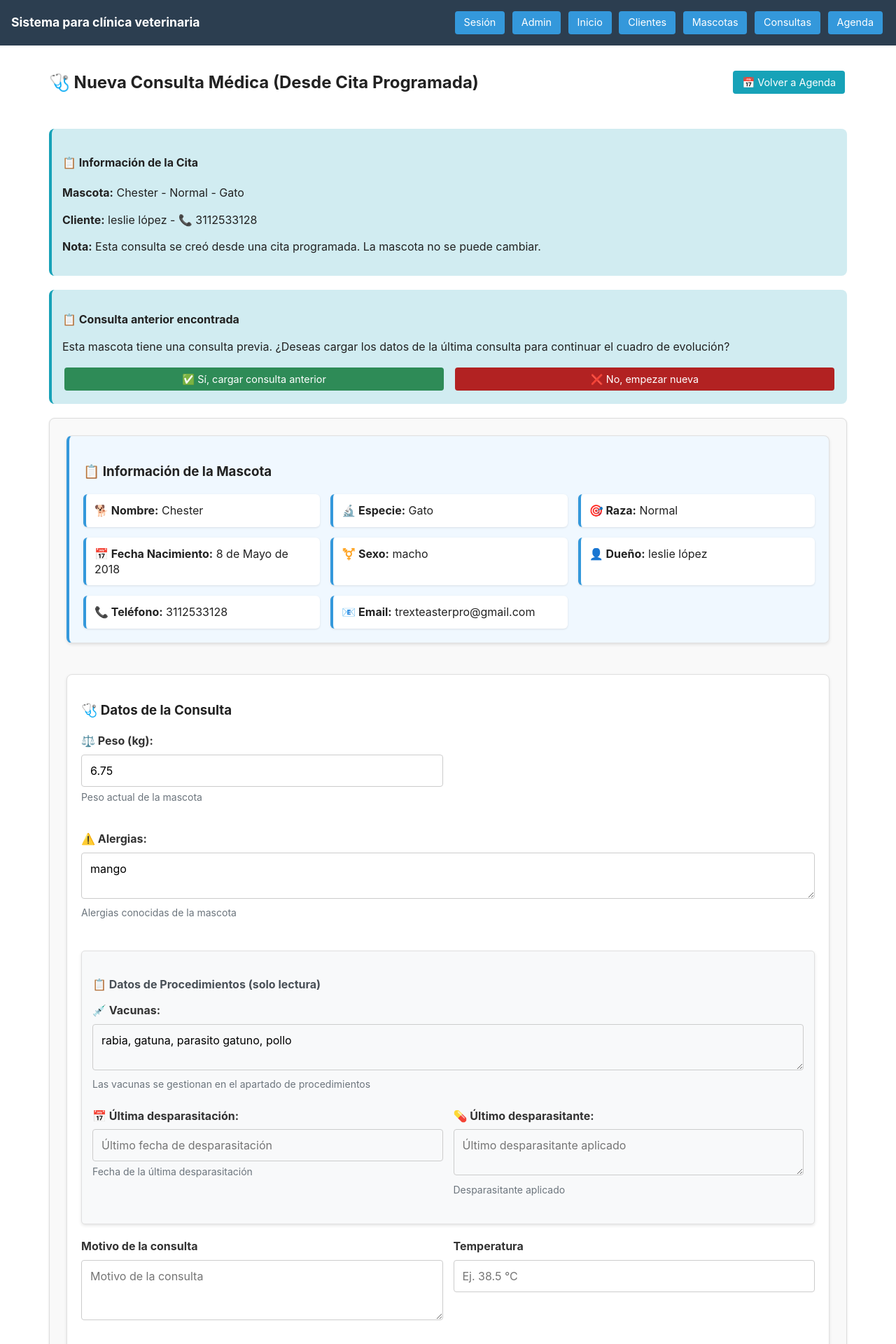
After one commit to Trexpapu/APPMM, a Django app: page /consultas/CrearNuevaConsultaCita/1/ in a window 1280 px wide. The commit adds this page. Shown: the top 1920 px of the page at 70% size. Run offline with Django 5.2, Linux system fonts and the light colour scheme; a user stored in the database is signed in; data comes from the database, SQL or seed files in the repository; both versions use the stored data as it was after the commit.

Commit message:
avance en agenda

```diff
--- a/Agenda/urls.py
+++ b/Agenda/urls.py
@@ -8,4 +8,5 @@ urlpatterns = [
     path('verProximasCitas/', views.ver_proximas_citas, name='ver-proximas-citas'),
     path('borrarProximasCitas/<int:pk>/', views.borrar_proxima_cita, name='borrar-proximas-citas'),
     path('editarProximasCitas/<int:pk>/', views.editar_proxima_cita, name='editar-proximas-citas'),
+    path('atenderCita/<int:pk>/', views.atender_cita, name='atender-cita'),
 ]
--- a/ConsultasMedicas/urls.py
+++ b/ConsultasMedicas/urls.py
@@ -5,6 +5,7 @@ from django.urls import path
 urlpatterns = [
     path('indexConsultas/', views.indexInicioConsultas, name='index-consultas'),
     path('CrearNuevaConsulta/', views.nueva_consulta, name='nueva-consulta'),
+    path('CrearNuevaConsultaCita/<int:mascota_id>/', views.nueva_consulta_desde_cita, name='nueva-consulta-desde-cita'),
     path('VerConsultas/', views.ver_consultas, name='ver-consultas'),
     # Detalle de consulta
     path('consulta/<int:consulta_id>/', views.detalle_consulta, name='detalle-consulta'),
--- a/ConsultasMedicas/views.py
+++ b/ConsultasMedicas/views.py
@@ -26,7 +26,107 @@ def indexInicioConsultas(request):
     return render(request, 'consultasMedicas/consultasMedicasBase/indexConsultas.html')
 
 
+@login_required
+def nueva_consulta_desde_cita(request, mascota_id):
+    """
+    Vista para crear una nueva consulta médica desde una cita programada
+    La mascota ya está preseleccionada y no se puede cambiar
+    """
+    try:
+        mascota = Mascotas.objects.get(pk=mascota_id)
+    except Mascotas.DoesNotExist:
+        messages.error(request, "La mascota seleccionada no existe.")
+        return redirect('ver-proximas-citas')
 
+    # Obtener parámetro para cargar consulta previa
+    cargar_prev = request.GET.get('cargar_prev')
+
+    # Cargar datos iniciales de la mascota
+    initial_data = {
+        'peso': mascota.peso,
+        'vacunas': mascota.vacunas,
+        'alergias': mascota.alergias,
+        'ultimaDesparasitacion': mascota.ultimaDesparasitacion,
+        'ultimoDesparasitante': mascota.ultimoDesparasitante
+    }
+
+    # Preparar datos de la mascota para mostrar en el template
+    datos_mascota = {
+        'nombre': mascota.nombre,
+        'especie': mascota.especie,
+        'raza': mascota.raza,
+        'fechaNacimiento': mascota.fechaNacimiento,
+        'sexo': mascota.get_sexo_display(),
+        'cliente_nombre': mascota.cliente.nombre,
+        'cliente_telefono': mascota.cliente.telefono,
+        'cliente_email': mascota.cliente.email,
+    }
+
+    # 🔹 Cargar consulta anterior SOLO si el usuario lo solicita
+    if cargar_prev == "1":
+        ultima_consulta = (
+            ConsultasMedicas.objects.filter(mascota_id=mascota_id)
+            .order_by('-fechaConsulta')
+            .first()
+        )
+        if ultima_consulta:
+            exclude_fields = ['id', 'fechaConsulta', 'peso', 'vacunas', 'alergias', 'mascota', 'ultimaDesparasitacion', 'ultimoDesparasitante']
+            for field in ConsultasMedicas._meta.get_fields():
+                if (field.name not in exclude_fields and
+                    hasattr(ultima_consulta, field.name)):
+                    initial_data[field.name] = getattr(ultima_consulta, field.name)
+            messages.info(request, "Se cargaron los datos de la última consulta.")
+
+    # POST: Guardar nueva consulta
+    if request.method == 'POST':
+        form = ConsultaMedicaForm(request.POST, initial=initial_data)
+
+        if form.is_valid():
+            nConsulta = form.save(commit=False)
+            nConsulta.mascota = mascota  # Usar la mascota de la cita
+            nConsulta.veterinario = request.user
+            nConsulta.save()
+
+            # Actualizar datos de la mascota (solo peso y alergias)
+            mascota.peso = form.cleaned_data.get('peso') or mascota.peso
+            mascota.alergias = form.cleaned_data.get('alergias') or mascota.alergias
+            mascota.save()
+
+            # Guardar documentos
+            archivos = request.FILES.getlist('archivo')
+            descripciones = request.POST.getlist('descripcion')
+
+            for i, archivo in enumerate(archivos):
+                if archivo:
+                    descripcion = descripciones[i] if i < len(descripciones) else ''
+                    DocumentosConsulta.objects.create(
+                        consulta=nConsulta,
+                        archivo=archivo,
+                        descripcion=descripcion
+                    )
+
+            messages.success(request, "Consulta médica y documentos guardados correctamente.")
+            return redirect('index-consultas')
+    else:
+        form = ConsultaMedicaForm(initial=initial_data)
+
+    # 🔹 Determinar si mostrar la pregunta de cargar consulta previa
+    mostrar_pregunta = False
+    if not cargar_prev:
+        hay_consulta_previa = ConsultasMedicas.objects.filter(mascota_id=mascota_id).exists()
+        mostrar_pregunta = hay_consulta_previa
+
+    return render(
+        request,
+        'consultasMedicas/consultasMedicasBase/nuevaConsultaDesdeCita.html',
+        {
+            'form': form,
+            'mascota': mascota,
+            'datos_mascota': datos_mascota,
+            'mascota_id': mascota_id,
+            'mostrar_pregunta': mostrar_pregunta,
+        }
+    )
 
 
 
--- /dev/null
+++ b/templates/consultasMedicas/consultasMedicasBase/nuevaConsultaDesdeCita.html
@@ -0,0 +1,302 @@
+{% extends 'base.html' %}
+
+{% block title %}Nueva Consulta desde Cita{% endblock %}
+
+{% block content %}
+<section class="container">
+    <div class="header-actions">
+        <h2>🩺 Nueva Consulta Médica (Desde Cita Programada)</h2>
+        <div class="action-buttons">
+            <a href="{% url 'ver-proximas-citas' %}" class="btn-home" style="background: #17a2b8;">
+                📅 Volver a Agenda
+            </a>
+        </div>
+    </div>
+
+    <!-- Información de la cita -->
+    <div class="alert alert-info" style="background: #d1ecf1; border-left: 4px solid #17a2b8; padding: 15px;">
+        <h4>📋 Información de la Cita</h4>
+        <p><strong>Mascota:</strong> {{ mascota.nombre }} - {{ mascota.raza }} - {{ mascota.especie }}</p>
+        <p><strong>Cliente:</strong> {{ mascota.cliente.nombre }} - 📞 {{ mascota.cliente.telefono }}</p>
+        <p><strong>Nota:</strong> Esta consulta se creó desde una cita programada. La mascota no se puede cambiar.</p>
+    </div>
+
+    <!-- 💡 PREGUNTA PARA CARGAR CONSULTA PREVIA -->
+    {% if mostrar_pregunta %}
+    <div class="alert alert-info">
+        <p><strong>📋 Consulta anterior encontrada</strong></p>
+        <p>Esta mascota tiene una consulta previa. ¿Deseas cargar los datos de la última consulta para continuar el cuadro de evolución?</p>
+        <div class="btn-group">
+            <a href="?cargar_prev=1" class="btn-home" style="background: #2e8b57;">
+                ✅ Sí, cargar consulta anterior
+            </a>
+            <a href="?cargar_prev=0" class="btn-home" style="background: #b22222;">
+                ❌ No, empezar nueva
+            </a>
+        </div>
+    </div>
+    {% endif %}
+
+    <form method="post" enctype="multipart/form-data">
+        {% csrf_token %}
+
+        <!-- Campo oculto para la mascota (no editable) -->
+        <input type="hidden" name="mascota" value="{{ mascota.id }}">
+
+        <!-- 📋 INFORMACIÓN DE LA MASCOTA -->
+        {% if datos_mascota %}
+        <div class="form-section" style="background: #f0f8ff; border-left: 4px solid #3498db;">
+            <h3>📋 Información de la Mascota</h3>
+            <div class="info-grid">
+                <div class="info-item">
+                    <strong>🐕 Nombre:</strong>
+                    <span>{{ datos_mascota.nombre }}</span>
+                </div>
+                <div class="info-item">
+                    <strong>🔬 Especie:</strong>
+                    <span>{{ datos_mascota.especie }}</span>
+                </div>
+                <div class="info-item">
+                    <strong>🎯 Raza:</strong>
+                    <span>{{ datos_mascota.raza }}</span>
+                </div>
+                <div class="info-item">
+                    <strong>📅 Fecha Nacimiento:</strong>
+                    <span>{{ datos_mascota.fechaNacimiento }}</span>
+                </div>
+                <div class="info-item">
+                    <strong>⚧️ Sexo:</strong>
+                    <span>{{ datos_mascota.sexo }}</span>
+                </div>
+                <div class="info-item">
+                    <strong>👤 Dueño:</strong>
+                    <span>{{ datos_mascota.cliente_nombre }}</span>
+                </div>
+                <div class="info-item">
+                    <strong>📞 Teléfono:</strong>
+                    <span>{{ datos_mascota.cliente_telefono }}</span>
+                </div>
+                <div class="info-item">
+                    <strong>📧 Email:</strong>
+                    <span>{{ datos_mascota.cliente_email }}</span>
+                </div>
+            </div>
+        </div>
+        {% endif %}
+
+        <!-- 📝 FORMULARIO DE CONSULTA MÉDICA -->
+        <div class="form-section">
+            <h3>🩺 Datos de la Consulta</h3>
+
+            <!-- Mostrar errores del formulario -->
+            {% if form.errors %}
+            <div class="alert alert-error">
+                <strong>❌ Por favor corrige los siguientes errores:</strong>
+                {{ form.errors }}
+            </div>
+            {% endif %}
+
+            <!-- Campos editables: Peso y Alergias -->
+            <div class="form-grid">
+                <div class="form-group">
+                    <label for="id_peso">⚖️ Peso (kg):</label>
+                    {{ form.peso }}
+                    <small class="help-text">Peso actual de la mascota</small>
+                    {% if form.peso.errors %}
+                    <div class="field-errors">
+                        {{ form.peso.errors }}
+                    </div>
+                    {% endif %}
+                </div>
+
+                <div class="form-group full-width">
+                    <label for="id_alergias">⚠️ Alergias:</label>
+                    {{ form.alergias }}
+                    <small class="help-text">Alergias conocidas de la mascota</small>
+                    {% if form.alergias.errors %}
+                    <div class="field-errors">
+                        {{ form.alergias.errors }}
+                    </div>
+                    {% endif %}
+                </div>
+            </div>
+
+            <!-- SECCIÓN DE DATOS DE PROCEDIMIENTOS (solo lectura) -->
+            <div class="form-section" style="background: #f8f9fa; padding: 15px; border-radius: 5px; margin: 20px 0;">
+                <h4 style="color: #495057; margin-bottom: 15px;">📋 Datos de Procedimientos (solo lectura)</h4>
+
+                <!-- Campo de solo lectura: Vacunas -->
+                <div class="form-group full-width">
+                    <label for="id_vacunas">💉 Vacunas:</label>
+                    {{ form.vacunas }}
+                    <small class="help-text">Las vacunas se gestionan en el apartado de procedimientos</small>
+                    {% if form.vacunas.errors %}
+                    <div class="field-errors">
+                        {{ form.vacunas.errors }}
+                    </div>
+                    {% endif %}
+                </div>
+
+                <!-- Campos de solo lectura: Desparasitación -->
+                <div class="form-grid">
+                    <div class="form-group">
+                        <label for="id_ultimaDesparasitacion">📅 Última desparasitación:</label>
+                        {{ form.ultimaDesparasitacion }}
+                        <small class="help-text">Fecha de la última desparasitación</small>
+                        {% if form.ultimaDesparasitacion.errors %}
+                        <div class="field-errors">
+                            {{ form.ultimaDesparasitacion.errors }}
+                        </div>
+                        {% endif %}
+                    </div>
+
+                    <div class="form-group">
+                        <label for="id_ultimoDesparasitante">💊 Último desparasitante:</label>
+                        {{ form.ultimoDesparasitante }}
+                        <small class="help-text">Desparasitante aplicado</small>
+                        {% if form.ultimoDesparasitante.errors %}
+                        <div class="field-errors">
+                            {{ form.ultimoDesparasitante.errors }}
+                        </div>
+                        {% endif %}
+                    </div>
+                </div>
+            </div>
+
+            <!-- Resto de campos de la consulta -->
+            <div class="form-grid">
+                {% for field in form %}
+                    {% if field.name not in 'peso alergias vacunas ultimaDesparasitacion ultimoDesparasitante mascota' %}
+                    <div class="form-group {% if field.field.widget.input_type == 'textarea' %}full-width{% endif %}">
+                        <label for="{{ field.id_for_label }}">{{ field.label }}</label>
+                        {{ field }}
+                        {% if field.help_text %}
+                        <small class="help-text">{{ field.help_text }}</small>
+                        {% endif %}
+                        {% if field.errors %}
+                        <div class="field-errors">
+                            {{ field.errors }}
+                        </div>
+                        {% endif %}
+                    </div>
+                    {% endif %}
+                {% endfor %}
+            </div>
+        </div>
+
+        <!-- 📎 SECCIÓN DE DOCUMENTOS -->
+        <div class="form-section">
+            <h3>📎 Documentos e Imágenes</h3>
+            <p class="help-text">Los archivos se guardarán automáticamente en: <code>media/consultas/documentos/</code></p>
+
+            <div id="documentos-container">
+                <div class="documento-group">
+                    <div class="form-group">
+                        <label>📄 Archivo:</label>
+                        <input type="file" name="archivo" accept="image/*, .pdf, .doc, .docx, .txt" class="form-control">
+                    </div>
+                    <div class="form-group">
+                        <label>📝 Descripción:</label>
+                        <textarea name="descripcion" rows="2" placeholder="Describe brevemente el documento" class="form-control"></textarea>
+                    </div>
+                </div>
+            </div>
+
+            <button type="button" id="add-doc-btn" class="btn-home" style="background: #007bff;">
+                ➕ Añadir otro archivo
+            </button>
+        </div>
+
+        <!-- 📤 BOTONES DE ACCIÓN -->
+        <div class="action-buttons">
+            <button type="submit" class="btn-home" style="background: #28a745; padding: 12px 24px;">
+                💾 Guardar Consulta
+            </button>
+            <a href="{% url 'ver-proximas-citas' %}" class="btn-home" style="background: #6c757d; padding: 12px 24px;">
+                ❌ Cancelar
+            </a>
+            <a href="{% url 'index-consultas' %}" class="btn-home" style="background: #17a2b8; padding: 12px 24px;">
+                📋 Ver Todas las Consultas
+            </a>
+        </div>
+    </form>
+</section>
+
+<script>
+document.addEventListener('DOMContentLoaded', function() {
+    const addDocBtn = document.getElementById('add-doc-btn');
+    const container = document.getElementById('documentos-container');
+
+    // ➕ AÑADIR MÁS CAMPOS DE DOCUMENTOS
+    addDocBtn.addEventListener('click', function() {
+        const newDoc = document.createElement('div');
+        newDoc.classList.add('documento-group');
+        newDoc.innerHTML = `
+            <div class="form-group">
+                <label>📄 Archivo adicional:</label>
+                <input type="file" name="archivo" accept="image/*, .pdf, .doc, .docx, .txt" class="form-control">
+            </div>
+            <div class="form-group">
+                <label>📝 Descripción:</label>
+                <textarea name="descripcion" rows="2" placeholder="Describe brevemente el documento" class="form-control"></textarea>
+            </div>
+            <button type="button" class="btn-home" onclick="this.parentElement.remove()" style="background: #dc3545;">
+                🗑️ Eliminar este archivo
+            </button>
+        `;
+        container.appendChild(newDoc);
+    });
+});
+</script>
+
+<style>
+.form-section {
+    background: white;
+    padding: 20px;
+    border-radius: 8px;
+    box-shadow: 0 2px 4px rgba(0,0,0,0.1);
+    margin-bottom: 20px;
+}
+
+.form-grid {
+    display: grid;
+    grid-template-columns: 1fr 1fr;
+    gap: 15px;
+}
+
+.form-group.full-width {
+    grid-column: 1 / -1;
+}
+
+.field-errors {
+    color: #dc3545;
+    font-size: 0.875em;
+    margin-top: 5px;
+}
+
+.help-text {
+    color: #6c757d;
+    font-size: 0.875em;
+    margin-top: 5px;
+    display: block;
+}
+
+.alert-info {
+    background: #d1ecf1;
+    border-left: 4px solid #17a2b8;
+    padding: 15px;
+    margin-bottom: 20px;
+}
+
+.btn-group {
+    display: flex;
+    gap: 10px;
+    margin-top: 10px;
+}
+
+.btn-group .btn-home {
+    flex: 1;
+    text-align: center;
+}
+</style>
+{% endblock %}
```
Also changed, not shown: Agenda/views.py (+13 -1 lines), templates/agenda/proximasCitas/verProximasCitas.html (+7 -0 lines), db.sqlite3, 2 other files.
